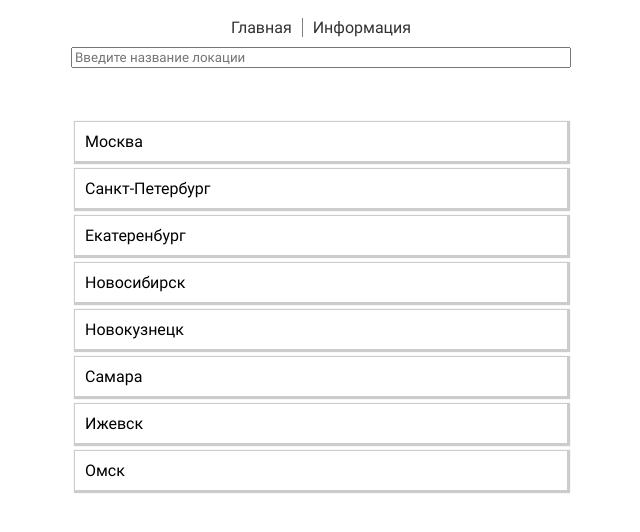
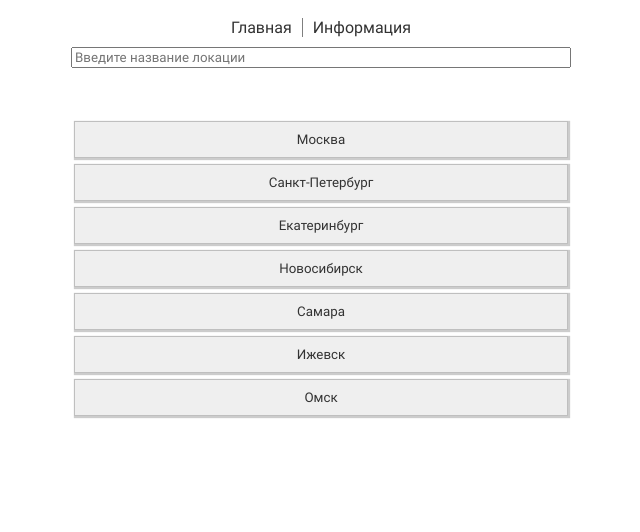
Before and after one commit to verevinds/WeatherStack, a React app: page / in a window 1280 px wide. Shown: the top 532 px of the page, without its empty margins (319-959 px from the left). Built offline with nearby package versions, Linux system fonts and the light colour scheme.

Commit message:
UI + Бизнес - список локаций

```diff
--- a/src/component/InformationPage/InformationPage.jsx
+++ b/src/component/InformationPage/InformationPage.jsx
@@ -12,9 +12,12 @@ class InformationPage extends PureComponent{
 
 
   componentDidMount() {
+    let { query } = this.props.store.initialState.params
+    query ? query : query = 'Новосибирск'
+
     const params = {
       access_key: 'e65fcbdb6b7edea6d370e4fd261bf357',
-      query: 'Новосибирск'
+      query: query
     }
 
     axios.get('http://api.weatherstack.com/current', {params})
@@ -53,7 +56,7 @@ class InformationPage extends PureComponent{
 
 function mapStateToProps(state){
   return {
-    info: state
+    store: state
   }
 }
 
--- a/src/component/MainPage/ListLocation/ListLocation.jsx
+++ b/src/component/MainPage/ListLocation/ListLocation.jsx
@@ -1,9 +1,20 @@
 import React from 'react';
+import { Link, NavLink } from 'react-router-dom';
 
 const ListLocation = (props) =>{
     return(
         <div className={'listLocation'}>
-            {props.list.map(item=><span className={'listLocation__item'} key={item.city}>{item.city}</span>)}
+            {props.list.map(item =>
+                    <button
+                        to={'/InformationPage'}
+                        className={'listLocation__item'}
+                        key={item.city}
+                        value={item.city}
+                        onClick={props.fClickLocation}>
+                            {item.city}
+                    </button>
+                )
+            }
         </div>
     )
 }
--- a/src/component/MainPage/MainProjectComponent.jsx
+++ b/src/component/MainPage/MainProjectComponent.jsx
@@ -1,18 +1,36 @@
-import React from 'react';
 import ListLocation from './ListLocation/ListLocation.jsx'
 import '@styles/MainProjectComponent/MainProjectComponent.css'
-import { PureComponent } from 'react';
-import { connect } from 'react-redux';
+import React, { PureComponent } from 'react'
+import { connect } from 'react-redux'
+import {
+  changeSearch,
+  clickLocation
+} from '../../redux/actionCreators.jsx'
 
 class MainProjectComponent extends PureComponent {
 
+    onChange = event => {
+    const { changeSearch } = this.props
+    const valInputSearch = event.target.value
+    changeSearch(valInputSearch)
+    }
+
+    fClickLocation = event =>{
+    this.props.history.push('/InformationPage')
+      const { clickLocation } = this.props
+      const valButtonSearch = event.target.value
+      clickLocation(valButtonSearch)
+    }
+
   render(){
+    let { query } = this.props.store.params
+
     return(
       <div>
       <div className={'search'}>
-          <input placeholder="Введите название локации" className={'search__input'} type={'search'}/>
+          <input placeholder = "Введите название локации" value = { query } className = { 'search__input' } type = { 'search' } onChange = { this.onChange }/>
       </div>
-      <ListLocation list={this.props.store.city} />
+      <ListLocation list={this.props.store.city} fClickLocation={this.fClickLocation}/>
       </div>
     )
   }
@@ -25,4 +43,4 @@ function mapStateToProps(state){
 }
 
 
-export default connect(mapStateToProps)(MainProjectComponent);
+export default connect(mapStateToProps, { changeSearch, clickLocation })(MainProjectComponent);
--- /dev/null
+++ b/src/redux/actionCreators.jsx
@@ -0,0 +1,7 @@
+import{
+    CHANGE_SEARCH,
+    CLICK_LOCATION
+} from './constants'
+
+export const changeSearch = text => ({ type: CHANGE_SEARCH, text })
+export const clickLocation = text => ({type: CLICK_LOCATION, text })
--- a/src/redux/constants.js
+++ b/src/redux/constants.js
@@ -0,0 +1,2 @@
+export const CHANGE_SEARCH = "CHANGE_SEARCH"
+export const CLICK_LOCATION = "CLICK_LOCATION"
--- a/src/redux/reducer.js
+++ b/src/redux/reducer.js
@@ -1,11 +1,14 @@
 import { combineReducers } from 'redux';
+import {
+  CHANGE_SEARCH,
+  CLICK_LOCATION
+} from './constants';
 
 const initialState = {
-  search: '',
   uploadData: false,
   params: {
     access_key: 'e65fcbdb6b7edea6d370e4fd261bf357',
-    query: 'Новосибирск'
+    query: ''
   },
   city: [
     {
@@ -15,13 +18,10 @@ const initialState = {
       "city": "Санкт-Петербург"
     },
     {
-      "city": "Екатеренбург"
+      "city": "Екатеринбург"
     },
     {
       "city": "Новосибирск"
-    },
-    {
-      "city": "Новокузнецк"
     },
     {
       "city": "Самара"
@@ -35,6 +35,24 @@ const initialState = {
 ]
 };
 const reducer = (state = initialState, action) => {
+  switch(action.type){
+    case CHANGE_SEARCH:
+    return{
+      ...state,
+      params: {
+        ...state.params,
+        query: action.text
+      }
+    }
+    case CLICK_LOCATION:
+      return{
+        ...state,
+        params: {
+          ...state.params,
+          query: action.text
+        }
+      }
+  }
   return state;
 };
 const CombineReducers = combineReducers({
--- a/src/styles/MainProjectComponent/MainProjectComponent.css
+++ b/src/styles/MainProjectComponent/MainProjectComponent.css
@@ -22,4 +22,6 @@
     border: 1px solid rgba(0, 0, 0, 0.2);
     cursor: pointer;
     box-shadow: 1px 1px 1px 1px rgba(0, 0, 0, 0.2);
+    text-decoration: none;
+    color: #333;
 }
--- a/webpack.config.js
+++ b/webpack.config.js
@@ -97,7 +97,8 @@ module.exports = {
     },
     resolve:{
         alias: {
-            '@styles': path.resolve(__dirname,'src/styles')
+            '@styles': path.resolve(__dirname,'src/styles'),
+            '@redux': path.resolve(__dirname,'src/redux')
         }
     },
     optimization: optimization(),
```
Also changed, not shown: .eslintrc.js, src/redux/actionCreators.js (deleted). Lines whose indentation alone changed are shown as unchanged.
